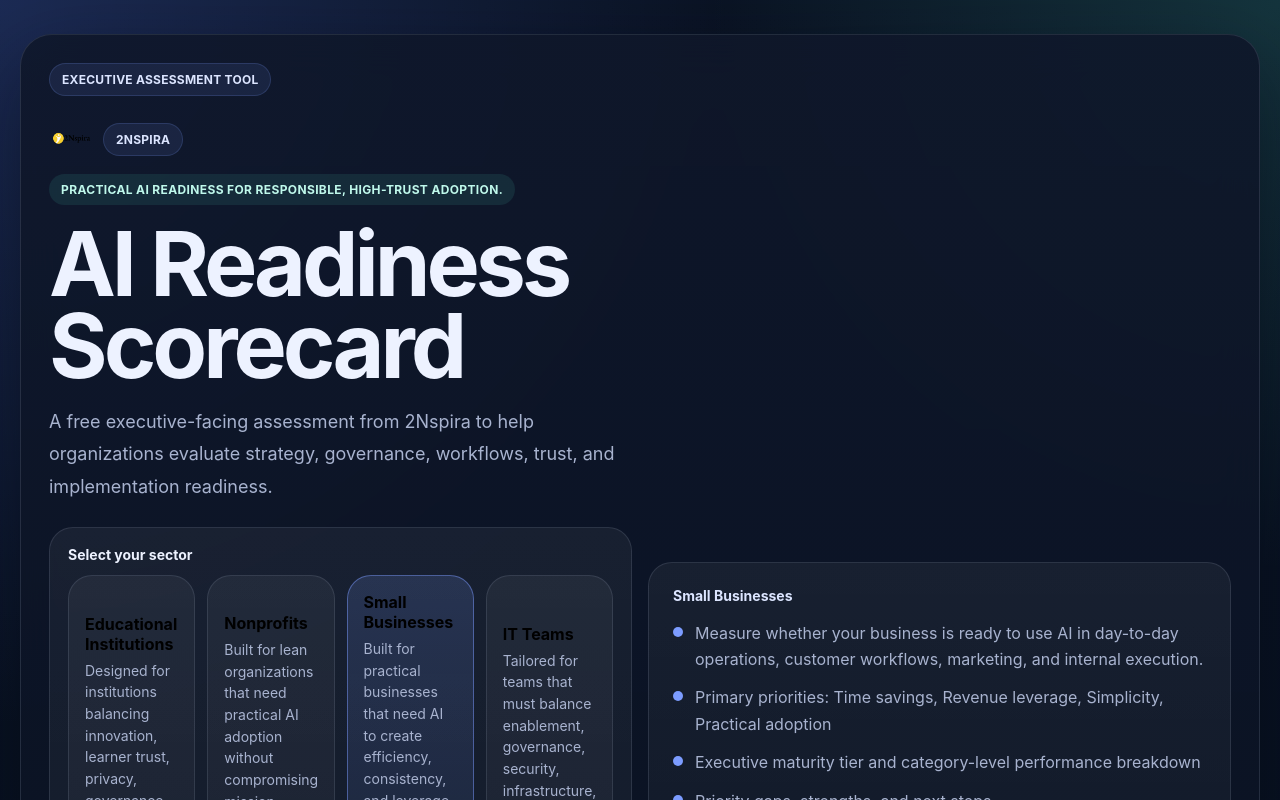
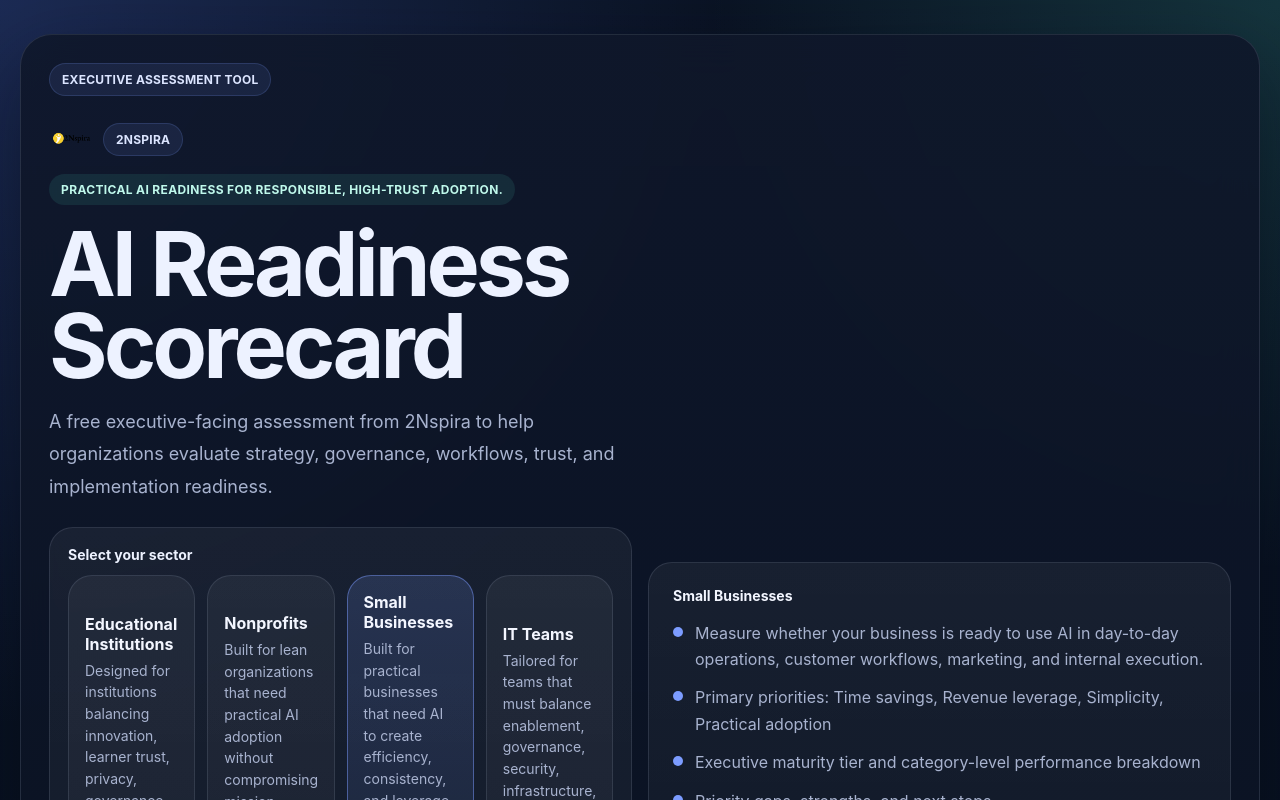
Before and after one commit to 2NspiraOpsTeam/ai-readiness-scorecard, a Next.js app: page / in a window 1280 px wide. Shown: the top 800 px of the page. Built offline with nearby package versions, Linux system fonts and the light colour scheme.

Commit message:
fix: lighten sector labels

```diff
--- a/components/assessment-experience.js
+++ b/components/assessment-experience.js
@@ -443,7 +443,7 @@
                   <div style={{ fontSize: 14, fontWeight: 700, marginBottom: 12 }}>Select your sector</div>
                   <div className="sector-grid">{Object.values(INDUSTRY_PROFILES).map((profile) => {
                     const active = profile.id === industryId;
-                    return <button key={profile.id} type="button" className="panel sector-card" onClick={() => setIndustryId(profile.id)} style={{ borderColor: active ? 'rgba(124,156,255,0.48)' : undefined, background: active ? 'linear-gradient(180deg, rgba(124,156,255,0.16), rgba(124,156,255,0.08))' : undefined }}><div style={{ fontWeight: 700 }}>{profile.label}</div><div className="muted" style={{ marginTop: 6, lineHeight: 1.55, fontSize: 14 }}>{profile.description}</div></button>;
+                    return <button key={profile.id} type="button" className="panel sector-card" onClick={() => setIndustryId(profile.id)} style={{ borderColor: active ? 'rgba(124,156,255,0.48)' : undefined, background: active ? 'linear-gradient(180deg, rgba(124,156,255,0.16), rgba(124,156,255,0.08))' : undefined }}><div style={{ fontWeight: 700, color: '#f3f6ff' }}>{profile.label}</div><div className="muted" style={{ marginTop: 6, lineHeight: 1.55, fontSize: 14 }}>{profile.description}</div></button>;
                   })}</div>
                 </div>
 
@@ -453,7 +453,7 @@
                 </div>
               </div>
               <div className="panel" style={{ padding: 24 }}>
-                <div style={{ fontSize: 14, fontWeight: 700, color: '#dce5ff', marginBottom: 16 }}>{industryProfile.label}</div>
+                <div style={{ fontSize: 14, fontWeight: 700, color: '#f3f6ff', marginBottom: 16 }}>{industryProfile.label}</div>
                 <ul className="list-clean">{[industryProfile.headline, `Primary priorities: ${industryProfile.priorities.join(', ')}`, 'Executive maturity tier and category-level performance breakdown', 'Priority gaps, strengths, and next steps', 'A recommended 30-60-90 day roadmap'].map((item) => <li key={item}><span className="dot" style={{ background: '#7c9cff' }} /><div className="muted" style={{ lineHeight: 1.65 }}>{item}</div></li>)}</ul>
               </div>
             </div>
@@ -493,7 +493,7 @@
 
           <div className="panel" style={{ padding: 16, marginTop: 20 }}>
             <div style={{ display: 'flex', justifyContent: 'space-between', gap: 12, flexWrap: 'wrap', alignItems: 'center' }}>
-              <div><div style={{ fontWeight: 700, marginBottom: 6 }}>{industryProfile.label}</div><div className="muted" style={{ lineHeight: 1.65 }}>{industryProfile.resultLens}</div></div>
+              <div><div style={{ fontWeight: 700, marginBottom: 6, color: '#f3f6ff' }}>{industryProfile.label}</div><div className="muted" style={{ lineHeight: 1.65 }}>{industryProfile.resultLens}</div></div>
               <button className="button-ghost" type="button" onClick={() => setSingleQuestionMode((v) => !v)}>{singleQuestionMode ? 'Show all questions' : 'Focus mode'}</button>
             </div>
           </div>
```
